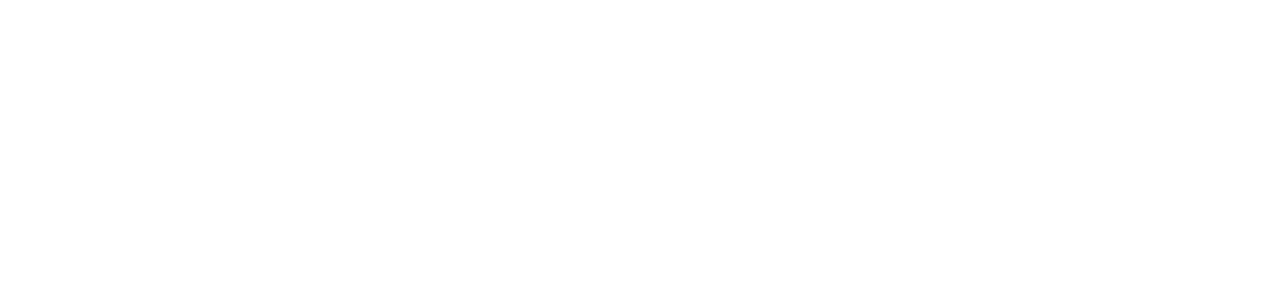
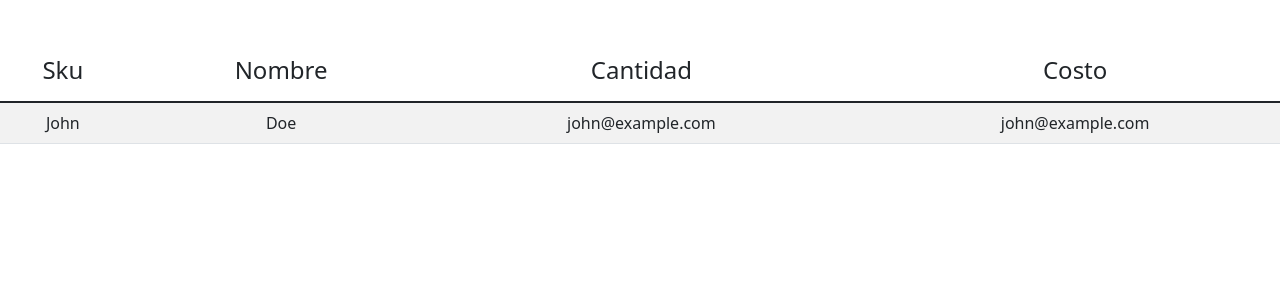
Before and after one commit to Brandon0312/Prueba-Front-End, a React (Create React App) app in the folder front-app/: page / in a window 1280 px wide. Shown: the top 300 px of the page. Built offline with nearby package versions, Linux system fonts and the light colour scheme; no server answers.

Commit message:
+Se agrega el consumo de API

```diff
--- a/front-app/src/App.js
+++ b/front-app/src/App.js
@@ -1,12 +1,12 @@
 import logo from './logo.svg';
 import './App.css';
 import Body from './Componentes/NavBar/Tabla/Body/Body';
-
+import 'bootstrap/dist/css/bootstrap.css'
 function App() {
   return (
-
-    <Body />
-
+    <div className="App my-5">
+      <Body />
+    </div>
   );
 }
 
--- a/front-app/src/Componentes/NavBar/Tabla/Body/Body.js
+++ b/front-app/src/Componentes/NavBar/Tabla/Body/Body.js
@@ -1,12 +1,29 @@
 import React from "react";
+import Tabla from "../Tabla";
 
-export default function Body() {
+class Body extends React.Component {
 
-    return (
-        <>
-            <div className="row center">
+    constructor(props) {
+        super(props)
 
-            </div>
-        </>
-    )
+        this.state = {
+            items: []
+        }
+    }
+
+    componentDidMount() {
+        fetch('https://eshop-deve.herokuapp.com/api/v2/orders', {
+            headers: {
+                'Authorization': 'eyJhbGciOiJIUzUxMiIsInR5cCI6IkpXVCJ9.eyJpc3MiOiJwUGFINU55VXRxTUkzMDZtajdZVHdHV3JIZE81cWxmaCIsImlhdCI6MTYyMDY2Mjk4NjIwM30.lhfzSXW9_TC67SdDKyDbMOYiYsKuSk6bG6XDE1wz2OL4Tq0Og9NbLMhb0LUtmrgzfWiTrqAFfnPldd8QzWvgVQ'
+            }
+        }).then(res => res.json())
+            .catch(error => console.error('Error:', error))
+            .then(response => console.log('Success:', response));
+    }
+
+    render() {
+        return <Tabla />
+    }
 }
+
+export default Body;
--- /dev/null
+++ b/front-app/src/Componentes/NavBar/Tabla/Tabla.js
@@ -0,0 +1,40 @@
+import react from 'react';
+
+export default function Tabla() {
+    return (
+        <>
+            <div className="row center">
+
+                <table className="table table-striped">
+                    <thead>
+                        <tr>
+                            <th>
+                                <h4>Sku</h4>
+                            </th>
+                            <th>
+                                <h4>Nombre</h4>
+                            </th>
+                            <th>
+                                <h4>Cantidad</h4>
+                            </th>
+                            <th>
+                                <h4>Costo</h4>
+                            </th>
+                        </tr>
+                    </thead>
+                    <tbody>
+                        <tr>
+                            <td>John</td>
+                            <td>Doe</td>
+                            <td>john@example.com</td>
+                            <td>john@example.com</td>
+                        </tr>
+
+                    </tbody>
+
+                </table>
+            </div>
+        </>
+
+    )
+}
```
Also changed, not shown: 1 other file (tests, documents, lock files or other folders).
